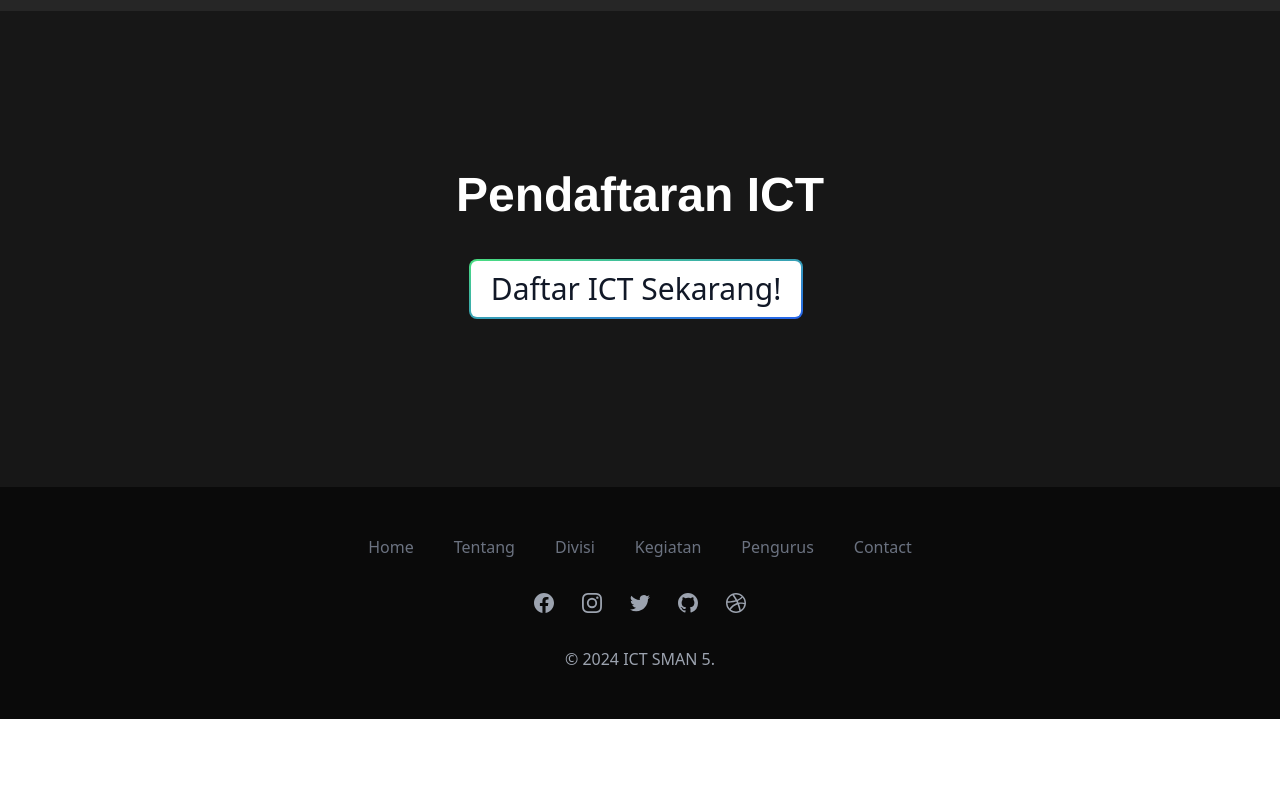
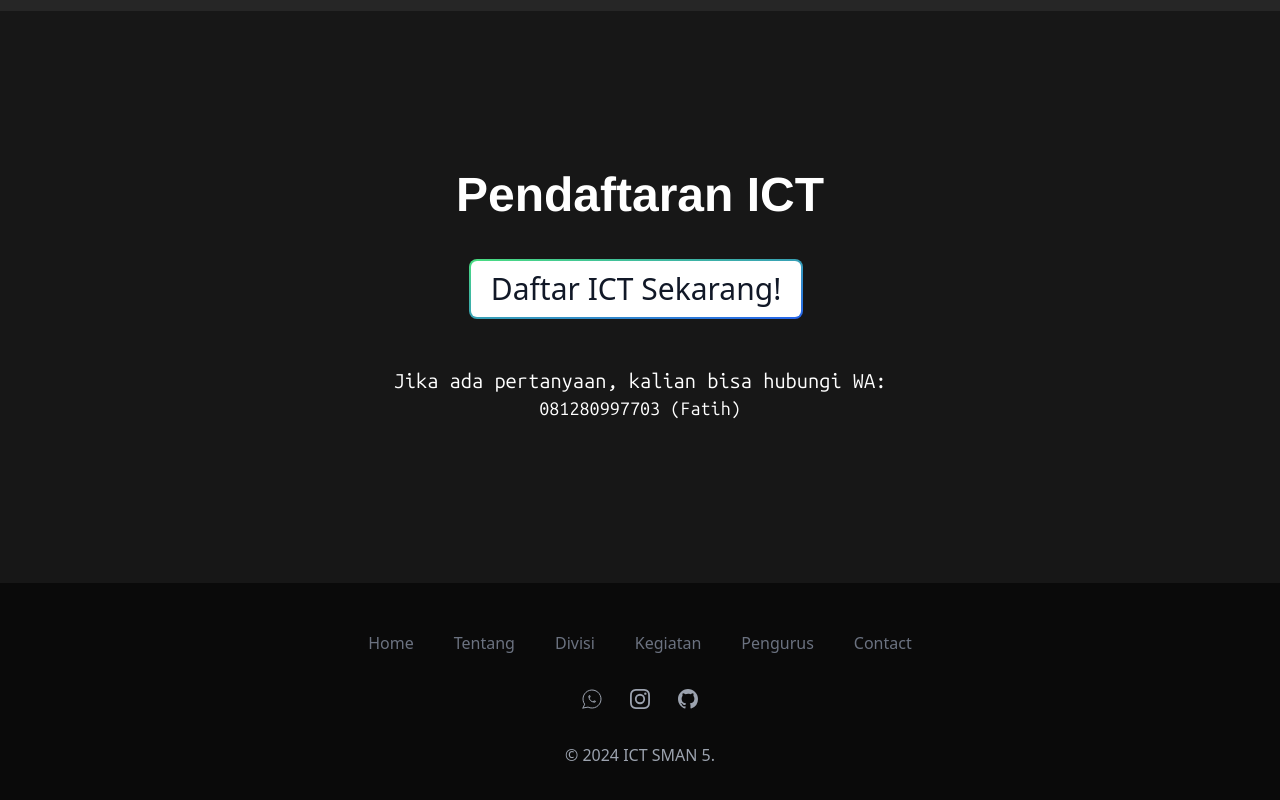
Before and after one commit to mvfflin/ict-web, a Next.js app: page / in a window 1280 px wide. Shown: the part 4322-5122 px from the top of the page. Before the commit the page ends 5041 px from the top, so only its background shows below. Built offline with nearby package versions, Linux system fonts and the light colour scheme.

Commit message:
update links

```diff
--- a/src/components/footer.tsx
+++ b/src/components/footer.tsx
@@ -45,7 +45,7 @@ export default function FooterSection() {
                     </div>
                     <div className="px-5 py-2">
                         <a
-                            href="#"
+                            href="#pendaftaran"
                             className="text-base leading-6 text-gray-500 hover:text-white"
                         >
                             Contact
@@ -54,18 +54,25 @@ export default function FooterSection() {
                 </nav>
                 <div className="flex justify-center mt-8 space-x-6">
                     <a href="#" className="text-gray-400 hover:text-gray-500">
-                        <span className="sr-only">Facebook</span>
+                        <span className="sr-only">Whatsapp</span>
                         <svg
+                            // xmlns="http://www.w3.org/2000/svg"
+                            // style={{ color: "white" }}
+                            fill="none"
+                            stroke="currentColor"
+                            aria-hidden="true"
                             className="w-6 h-6"
-                            aria-hidden="true"
-                            fill="currentColor"
                             viewBox="0 0 24 24"
+                            strokeLinecap="round"
+                            strokeLinejoin="round"
                         >
+                            <path stroke="none" d="M0 0h24v24H0z" fill="none" />
                             <path
                                 fillRule="evenodd"
-                                d="M22 12c0-5.523-4.477-10-10-10S2 6.477 2 12c0 4.991 3.657 9.128 8.438 9.878v-6.987h-2.54V12h2.54V9.797c0-2.506 1.492-3.89 3.777-3.89 1.094 0 2.238.195 2.238.195v2.46h-1.26c-1.243 0-1.63.771-1.63 1.562V12h2.773l-.443 2.89h-2.33v6.988C18.343 21.128 22 16.991 22 12z"
-                                clipRule="evenodd"
-                            ></path>
+                                clipRule={"evenodd"}
+                                d="M3 21l1.65 -3.8a9 9 0 1 1 3.4 2.9l-5.05 .9"
+                            />
+                            <path d="M9 10a0.5 .5 0 0 0 1 0v-1a0.5 .5 0 0 0 -1 0v1a5 5 0 0 0 5 5h1a0.5 .5 0 0 0 0 -1h-1a0.5 .5 0 0 0 0 1" />
                         </svg>
                     </a>
                     <a
@@ -86,7 +93,7 @@ export default function FooterSection() {
                             ></path>
                         </svg>
                     </a>
-                    <a href="#" className="text-gray-400 hover:text-gray-500">
+                    {/* <a href="#" className="text-gray-400 hover:text-gray-500">
                         <span className="sr-only">Twitter</span>
                         <svg
                             className="w-6 h-6"
@@ -96,8 +103,11 @@ export default function FooterSection() {
                         >
                             <path d="M8.29 20.251c7.547 0 11.675-6.253 11.675-11.675 0-.178 0-.355-.012-.53A8.348 8.348 0 0022 5.92a8.19 8.19 0 01-2.357.646 4.118 4.118 0 001.804-2.27 8.224 8.224 0 01-2.605.996 4.107 4.107 0 00-6.993 3.743 11.65 11.65 0 01-8.457-4.287 4.106 4.106 0 001.27 5.477A4.072 4.072 0 012.8 9.713v.052a4.105 4.105 0 003.292 4.022 4.095 4.095 0 01-1.853.07 4.108 4.108 0 003.834 2.85A8.233 8.233 0 012 18.407a11.616 11.616 0 006.29 1.84"></path>
                         </svg>
-                    </a>
-                    <a href="#" className="text-gray-400 hover:text-gray-500">
+                    </a> */}
+                    <a
+                        href="https://github.com/mvfflin/ict-web"
+                        className="text-gray-400 hover:text-gray-500"
+                    >
                         <span className="sr-only">GitHub</span>
                         <svg
                             className="w-6 h-6"
@@ -112,7 +122,7 @@ export default function FooterSection() {
                             ></path>
                         </svg>
                     </a>
-                    <a href="#" className="text-gray-400 hover:text-gray-500">
+                    {/* <a href="#" className="text-gray-400 hover:text-gray-500">
                         <span className="sr-only">Dribbble</span>
                         <svg
                             className="w-6 h-6"
@@ -126,7 +136,7 @@ export default function FooterSection() {
                                 clipRule="evenodd"
                             ></path>
                         </svg>
-                    </a>
+                    </a> */}
                 </div>
                 <p className="mt-8 text-base leading-6 text-center text-gray-400">
                     © 2024 ICT SMAN 5.
--- a/src/components/pendaftaran.tsx
+++ b/src/components/pendaftaran.tsx
@@ -18,6 +18,12 @@ export default function PendaftaranSection() {
                     </button>
                 </Link>
             </div>
+            <h1 className="text-md lg:text-xl text-center text-white font-ubuntu mt-10">
+                Jika ada pertanyaan, kalian bisa hubungi WA:
+            </h1>
+            <h2 className="text-sm lg:text-lg text-center text-white font-ubuntu">
+                081280997703 (Fatih)
+            </h2>
         </section>
     );
 }
--- a/src/components/pengurus.tsx
+++ b/src/components/pengurus.tsx
@@ -92,7 +92,7 @@ export default function PengurusSection() {
             className="h-auto py-40 px-5 lg:px-20 bg-neutral-800 m-0"
         >
             <h1 className="text-3xl lg:text-5xl font-bold font-helvetica mb-10 text-white text-center">
-                Pengurus ICT 2023/2024
+                BPH ICT 2023/2024
             </h1>
             <Swiper
                 // slidesPerView={5}
--- a/src/pages/daftar/index.tsx
+++ b/src/pages/daftar/index.tsx
@@ -6,6 +6,7 @@ import { useState, ChangeEvent, FormEvent } from "react";
 import { ToastContainer, toast } from "react-toastify";
 import "react-toastify/dist/ReactToastify.css";
 import swal from "sweetalert";
+import { ButtonList } from "sweetalert/typings/modules/options/buttons";
 
 // const classOptions = ["X-1", "X-2", "X-3", "X-4", "X-5", "X-6"];
 const divisiOptions = ["Software", "Hardware", "Multimedia", "Robotik"]; // Placeholder options
@@ -80,12 +81,23 @@ function Pendaftaran() {
 
         setIsSubmitting(true);
 
+        // const btnList: ButtonList = []
+
         swal({
             title: "Submitting...",
             text: "Please wait while we submit your form.",
             icon: "info",
             closeOnClickOutside: false,
             closeOnEsc: false,
+            buttons: {
+                confirm: {
+                    text: "OK",
+                    value: false,
+                    visible: false,
+                    className: "",
+                    closeModal: false,
+                },
+            },
         });
 
         try {
```
